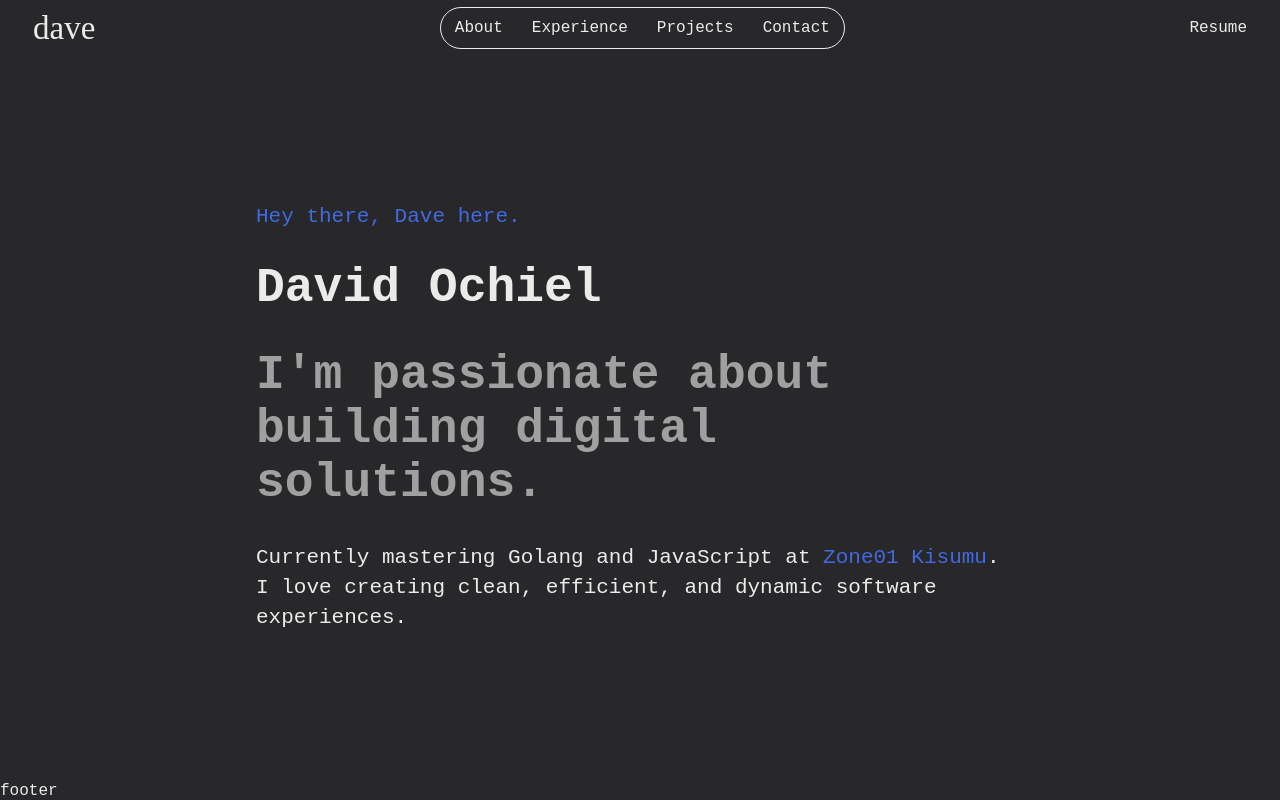
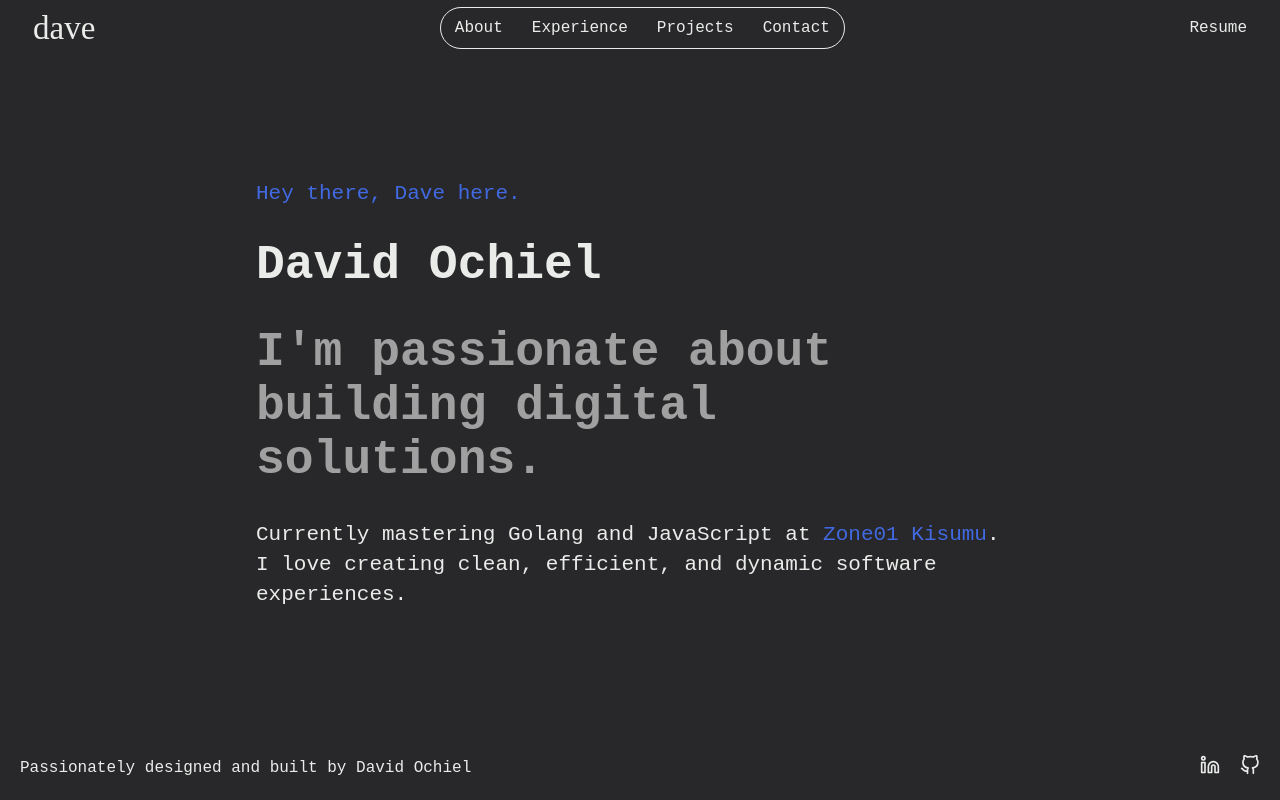
Before and after one commit to nguonodave/v2-ng, a React (Vite) app: page / in a window 1280 px wide. Built offline with nearby package versions, Linux system fonts and the light colour scheme.

Commit message:
feat: add footer contents

```diff
--- a/src/components/Hero.jsx
+++ b/src/components/Hero.jsx
@@ -26,7 +26,47 @@
             </section>
 
             <footer>
-                <p>footer</p>
+                <p>Passionately designed and built by David Ochiel</p>
+
+                <div className="socials">
+                    <a
+                        href="https://www.linkedin.com/in/nguonodave/"
+                        target="_blank"
+                    >
+                        <svg
+                            xmlns="http://www.w3.org/2000/svg"
+                            role="img"
+                            viewBox="0 0 24 24"
+                            fill="none"
+                            stroke="currentColor"
+                            strokeWidth="2"
+                            strokeLinecap="round"
+                            strokeLinejoin="round"
+                            className="feather feather-linkedin"
+                        >
+                            <title>LinkedIn</title>
+                            <path d="M16 8a6 6 0 0 1 6 6v7h-4v-7a2 2 0 0 0-2-2 2 2 0 0 0-2 2v7h-4v-7a6 6 0 0 1 6-6z"></path>
+                            <rect x="2" y="9" width="4" height="12"></rect>
+                            <circle cx="4" cy="4" r="2"></circle>
+                        </svg>
+                    </a>
+                    <a href="https://github.com/nguonodave" target="_blank">
+                        <svg
+                            xmlns="http://www.w3.org/2000/svg"
+                            role="img"
+                            viewBox="0 0 24 24"
+                            fill="none"
+                            stroke="currentColor"
+                            strokeWidth="2"
+                            strokeLinecap="round"
+                            strokeLinejoin="round"
+                            className="feather feather-github"
+                        >
+                            <title>GitHub</title>
+                            <path d="M9 19c-5 1.5-5-2.5-7-3m14 6v-3.87a3.37 3.37 0 0 0-.94-2.61c3.14-.35 6.44-1.54 6.44-7A5.44 5.44 0 0 0 20 4.77 5.07 5.07 0 0 0 19.91 1S18.73.65 16 2.48a13.38 13.38 0 0 0-7 0C6.27.65 5.09 1 5.09 1A5.07 5.07 0 0 0 5 4.77a5.44 5.44 0 0 0-1.5 3.78c0 5.42 3.3 6.61 6.44 7A3.37 3.37 0 0 0 9 18.13V22"></path>
+                        </svg>
+                    </a>
+                </div>
             </footer>
         </div>
     );
--- a/src/components/Navbar.jsx
+++ b/src/components/Navbar.jsx
@@ -3,27 +3,27 @@
 export default function Navbar() {
     return (
         <nav className="navbar">
-            <a className="logo" href="">
+            <a className="logo royal-hover" href="">
                 dave
             </a>
             <div className="menu">
                 <ul>
                     <a href="">
-                        <li>About</li>
+                        <li className="royal-hover">About</li>
                     </a>
                     <a href="">
-                        <li>Experience</li>
+                        <li className="royal-hover">Experience</li>
                     </a>
                     <a href="">
-                        <li>Projects</li>
+                        <li className="royal-hover">Projects</li>
                     </a>
                     <a href="">
-                        <li>Contact</li>
+                        <li className="royal-hover">Contact</li>
                     </a>
                 </ul>
             </div>
 
-            <a className="resume" href="">Resume</a>
+            <a className="resume royal-hover" href="">Resume</a>
         </nav>
     );
 }
--- a/src/index.css
+++ b/src/index.css
@@ -14,8 +14,17 @@
     text-decoration: none;
 }
 
+svg:hover {
+    stroke: royalblue;
+    transition: 0.3s;
+}
+
 body {
     background-color: #28282b;
+}
+
+.royal-hover:hover {
+    color: royalblue;
 }
 
 .navbar {
@@ -37,7 +46,6 @@
 }
 
 .navbar .logo:hover {
-    color: royalblue;
     transition: 0.3s;
 }
 
@@ -65,11 +73,9 @@
     border-color: #eaece9;
     border-radius: 33px;
     transition: 0.3s;
-    color: royalblue;
 }
 
 .resume:hover {
-    color: royalblue;
     transition: 0.3s;
 }
 
@@ -97,16 +103,18 @@
     font-weight: 900;
 }
 
-.hero-greet, .hero-text span {
+.hero-greet,
+.hero-text span {
     color: royalblue;
 }
 
 .hero-text span:hover {
     text-decoration: underline;
-  transition: .3s;
+    transition: 0.3s;
 }
 
-.hero-greet, .hero-desc {
+.hero-greet,
+.hero-desc {
     font-size: 21px;
 }
 
@@ -117,3 +125,21 @@
 .hero-desc {
     line-height: 30px;
 }
+
+footer {
+    display: flex;
+    justify-content: space-between;
+    align-items: center;
+    padding: 20px;
+    /* background-color: red; */
+    width: 100%;
+}
+
+footer svg {
+    width: 20px;
+    height: 20px;
+}
+
+.socials > :not(:last-child) {
+    margin-right: 20px;
+}
```
Lines whose indentation alone changed are shown as unchanged.
